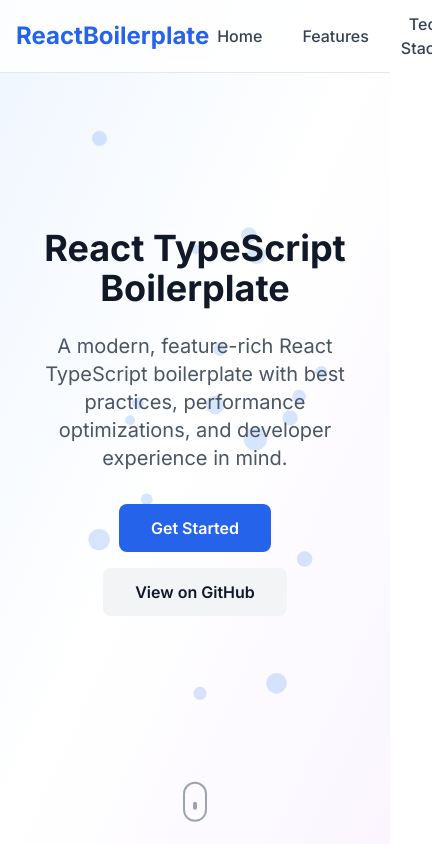
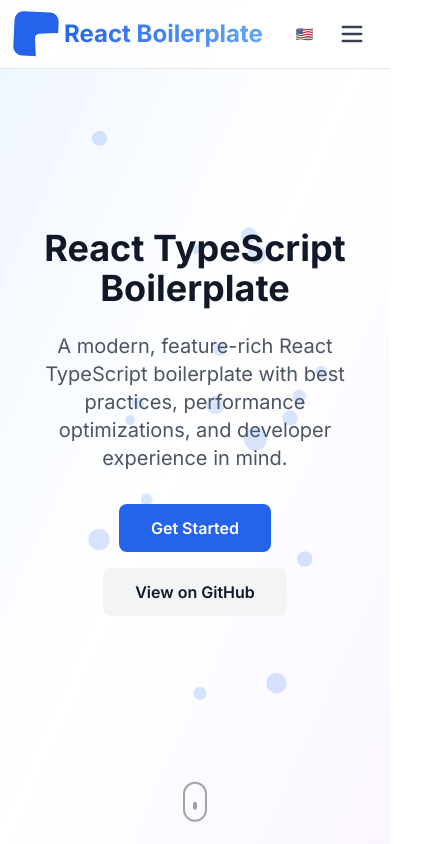
Before and after one commit to vophuocthanh/react-boilerplate-practices-2025, a React (Vite) app: page / in a window 390 px wide. Shown: the top 844 px of the page, 432 px wide, since content can reach past the window. Built offline with nearby package versions, Linux system fonts and the light colour scheme.

Commit message:
feat: enhance header component with mobile navigation, add logo and smooth scrolling functionality

```diff
--- a/src/components/header/Header.tsx
+++ b/src/components/header/Header.tsx
@@ -1,42 +1,85 @@
-import { Link } from 'react-router-dom'
+import { useState } from 'react'
 
-import { LanguageSwitcher } from '@/components/LanguageSwitcher'
+import { Menu, X } from 'lucide-react'
+
+import { LanguageSwitcher } from '@/components/language/language-switcher'
+import Logo from '@/components/logo/logo'
 
 const navLinks = [
-  { label: 'Home', to: '/' },
   { label: 'Features', to: '#features' },
   { label: 'Tech Stack', to: '#tech-stack' },
   { label: 'Getting Started', to: '#getting-started' }
 ]
 
+const handleSmoothScroll = (e: React.MouseEvent<HTMLButtonElement, MouseEvent>, to: string) => {
+  e.preventDefault()
+  const el = document.querySelector(to)
+  if (el) {
+    el.scrollIntoView({ behavior: 'smooth' })
+  }
+}
+
 const Header = () => {
+  const [menuOpen, setMenuOpen] = useState(false)
   return (
     <header className='fixed top-0 left-0 w-full z-50 bg-white/80 dark:bg-gray-900/80 backdrop-blur border-b border-gray-200 dark:border-gray-800'>
       <nav className='container mx-auto flex items-center justify-between px-4 py-3'>
-        {/* Logo */}
-        <Link to='/' className='flex items-center gap-2' tabIndex={0} aria-label='Home'>
-          <span className='text-2xl font-bold text-blue-600 dark:text-blue-400'>ReactBoilerplate</span>
-        </Link>
-        {/* Navigation Links */}
-        <ul className='flex gap-6 items-center'>
+        <Logo />
+        {/* Desktop nav */}
+        <ul className='hidden md:flex gap-6 items-center'>
           {navLinks.map((link) => (
             <li key={link.to}>
-              <a
-                href={link.to}
-                className='text-gray-700 dark:text-gray-200 hover:text-blue-600 dark:hover:text-blue-400 font-medium transition-colors focus:outline-none focus-visible:ring-2 focus-visible:ring-blue-500 rounded px-2 py-1'
+              <button
+                onClick={(e) => handleSmoothScroll(e, link.to)}
+                className='bg-transparent border-none text-gray-700 dark:text-gray-200 hover:text-blue-600 dark:hover:text-blue-400 font-medium transition-colors focus:outline-none focus-visible:ring-2 focus-visible:ring-blue-500 rounded px-2 py-1 cursor-pointer'
                 tabIndex={0}
                 aria-label={link.label}
               >
                 {link.label}
-              </a>
+              </button>
             </li>
           ))}
         </ul>
-        {/* Language Switcher */}
-        <div className='flex items-center gap-4'>
+        {/* Language Switcher always visible */}
+        <div className='flex items-center gap-4 ml-4'>
           <LanguageSwitcher />
         </div>
+        {/* Mobile menu button */}
+        <button
+          className='md:hidden flex items-center justify-center p-2 rounded focus:outline-none focus-visible:ring-2 focus-visible:ring-blue-500'
+          aria-label={menuOpen ? 'Close menu' : 'Open menu'}
+          onClick={() => setMenuOpen(!menuOpen)}
+        >
+          {menuOpen ? (
+            <X className='w-7 h-7 text-gray-700 dark:text-gray-200' />
+          ) : (
+            <Menu className='w-7 h-7 text-gray-700 dark:text-gray-200' />
+          )}
+        </button>
       </nav>
+      {/* Mobile nav menu */}
+      {menuOpen && (
+        <div className='md:hidden absolute top-full left-0 w-full bg-white dark:bg-gray-900 shadow-lg border-b border-gray-200 dark:border-gray-800 animate-fade-in'>
+          <ul className='flex flex-col gap-2 p-4'>
+            {navLinks.map((link) => (
+              <li key={link.to}>
+                <button
+                  onClick={(e) => {
+                    handleSmoothScroll(e, link.to)
+                    setMenuOpen(false)
+                  }}
+                  className='w-full text-left bg-transparent border-none text-gray-700 dark:text-gray-200 hover:text-blue-600 dark:hover:text-blue-400 font-medium transition-colors focus:outline-none focus-visible:ring-2 focus-visible:ring-blue-500 rounded px-2 py-2 cursor-pointer'
+                  tabIndex={0}
+                  aria-label={link.label}
+                >
+                  {link.label}
+                </button>
+              </li>
+            ))}
+          </ul>
+        </div>
+      )}
+      <style>{`html { scroll-behavior: smooth; }`}</style>
     </header>
   )
 }
--- a/src/components/LanguageSwitcher.tsx
+++ b/src/components/language/language-switcher.tsx
@@ -25,7 +25,7 @@ export const LanguageSwitcher = () => {
         aria-label={t('common.language')}
       >
         <span>{LANGUAGES[i18n.language as Language]?.flag}</span>
-        <span>{LANGUAGES[i18n.language as Language]?.name}</span>
+        <span className='hidden sm:inline'>{LANGUAGES[i18n.language as Language]?.name}</span>
       </button>
 
       <AnimatePresence>
--- /dev/null
+++ b/src/components/logo/logo.tsx
@@ -0,0 +1,49 @@
+import { motion } from 'framer-motion'
+import { Link } from 'react-router-dom'
+
+import { path } from '@/core/constants/path'
+
+const Logo = ({ className = '' }) => {
+  return (
+    <Link to={path.home}>
+      <motion.div
+        initial={{ opacity: 0, scale: 0.5 }}
+        animate={{ opacity: 1, scale: 1 }}
+        transition={{ duration: 0.5 }}
+        className={`flex items-center space-x-2 ${className}`}
+      >
+        <div className='relative'>
+          <motion.div
+            animate={{
+              scale: [1, 1.2, 1],
+              rotate: [0, 5, 0]
+            }}
+            transition={{
+              duration: 2,
+              repeat: Infinity,
+              repeatType: 'reverse'
+            }}
+            className='w-10 h-10 bg-blue-600 rounded-lg'
+          />
+          <motion.div
+            animate={{
+              scale: [1, 1.1, 1],
+              rotate: [0, -5, 0]
+            }}
+            transition={{
+              duration: 2,
+              repeat: Infinity,
+              repeatType: 'reverse'
+            }}
+            className='absolute w-6 h-6 -translate-x-1/2 -translate-y-1/2 bg-white rounded top-1/2 left-1/2'
+          />
+        </div>
+        <span className='text-2xl font-bold text-transparent bg-gradient-to-r from-blue-600 to-blue-400 bg-clip-text'>
+          React Boilerplate
+        </span>
+      </motion.div>
+    </Link>
+  )
+}
+
+export default Logo
--- a/src/locales/en/common.json
+++ b/src/locales/en/common.json
@@ -72,7 +72,7 @@
       "clone": {
         "title": "Clone the repository",
         "description": "Start by cloning the repository to your local machine",
-        "code": "git clone https://github.com/your-repo/react-boilerplate.git"
+        "code": "git clone https://github.com/vophuocthanh/react-boilerplate-the-best-2025"
       },
       "install": {
         "title": "Install dependencies",
--- a/src/locales/vi/common.json
+++ b/src/locales/vi/common.json
@@ -72,7 +72,7 @@
       "clone": {
         "title": "Clone repository",
         "description": "Bắt đầu bằng cách clone repository về máy local",
-        "code": "git clone https://github.com/your-repo/react-boilerplate.git"
+        "code": "git clone https://github.com/vophuocthanh/react-boilerplate-the-best-2025"
       },
       "install": {
         "title": "Cài đặt dependencies",
--- a/src/pages/home/components/features-section.tsx
+++ b/src/pages/home/components/features-section.tsx
@@ -33,7 +33,7 @@ export const FeaturesSection = () => {
   const { t } = useTranslation()
 
   return (
-    <section className='py-20 bg-gray-50 dark:bg-gray-900'>
+    <section id='features' className='py-20 bg-gray-50 dark:bg-gray-900'>
       <div className='container mx-auto px-4 sm:px-6 lg:px-8'>
         <div className='text-center mb-16'>
           <h2 className='text-3xl sm:text-4xl font-bold text-gray-900 dark:text-white mb-4'>
--- a/src/pages/home/components/hero-section.tsx
+++ b/src/pages/home/components/hero-section.tsx
@@ -5,7 +5,7 @@ export const HeroSection = () => {
   const { t } = useTranslation()
 
   return (
-    <section className='relative min-h-screen flex items-center justify-center overflow-hidden'>
+    <section id='hero' className='relative min-h-screen flex items-center justify-center overflow-hidden'>
       <div className='absolute inset-0 bg-gradient-to-br from-blue-50 via-white to-purple-50 dark:from-gray-900 dark:via-gray-800 dark:to-gray-900' />
 
       <div className='absolute inset-0 overflow-hidden'>
@@ -54,7 +54,7 @@ export const HeroSection = () => {
               {t('home.hero.getStarted')}
             </motion.a>
             <motion.a
-              href='https://github.com/your-repo'
+              href='https://github.com/vophuocthanh/react-boilerplate-the-best-2025'
               target='_blank'
               rel='noopener noreferrer'
               whileHover={{ scale: 1.05 }}
--- a/src/pages/home/components/tech-stack-section.tsx
+++ b/src/pages/home/components/tech-stack-section.tsx
@@ -1,18 +1,18 @@
 import { motion } from 'framer-motion'
 import { useTranslation } from 'react-i18next'
 import {
-  SiReact,
-  SiTypescript,
-  SiTailwindcss,
-  SiVite,
-  SiJest,
-  SiTestinglibrary,
   SiEslint,
-  SiPrettier,
   SiGit,
   SiGithub,
-  SiDocker,
-  SiVercel
+  SiJest,
+  SiPrettier,
+  SiReact,
+  SiReactquery,
+  SiShadcnui,
+  SiTailwindcss,
+  SiTypescript,
+  SiVercel,
+  SiVite
 } from 'react-icons/si'
 
 const techStack = [
@@ -37,13 +37,13 @@ const techStack = [
     color: 'text-purple-500'
   },
   {
+    name: 'React Query',
+    icon: SiReactquery,
+    color: 'text-[#f59e0b]'
+  },
+  {
     name: 'Jest',
     icon: SiJest,
-    color: 'text-red-500'
-  },
-  {
-    name: 'Testing Library',
-    icon: SiTestinglibrary,
     color: 'text-red-600'
   },
   {
@@ -67,9 +67,9 @@ const techStack = [
     color: 'text-gray-900 dark:text-white'
   },
   {
-    name: 'Docker',
-    icon: SiDocker,
-    color: 'text-blue-600'
+    name: 'Shadcn/UI',
+    icon: SiShadcnui,
+    color: 'text-black'
   },
   {
     name: 'Vercel',
@@ -82,7 +82,7 @@ export const TechStackSection = () => {
   const { t } = useTranslation()
 
   return (
-    <section className='py-20 bg-white dark:bg-gray-800'>
+    <section id='tech-stack' className='py-20 bg-white dark:bg-gray-800'>
       <div className='container mx-auto px-4 sm:px-6 lg:px-8'>
         <div className='text-center mb-16'>
           <h2 className='text-3xl sm:text-4xl font-bold text-gray-900 dark:text-white mb-4'>
```
Also changed, not shown: 1 other file (tests, documents, lock files or other folders).
